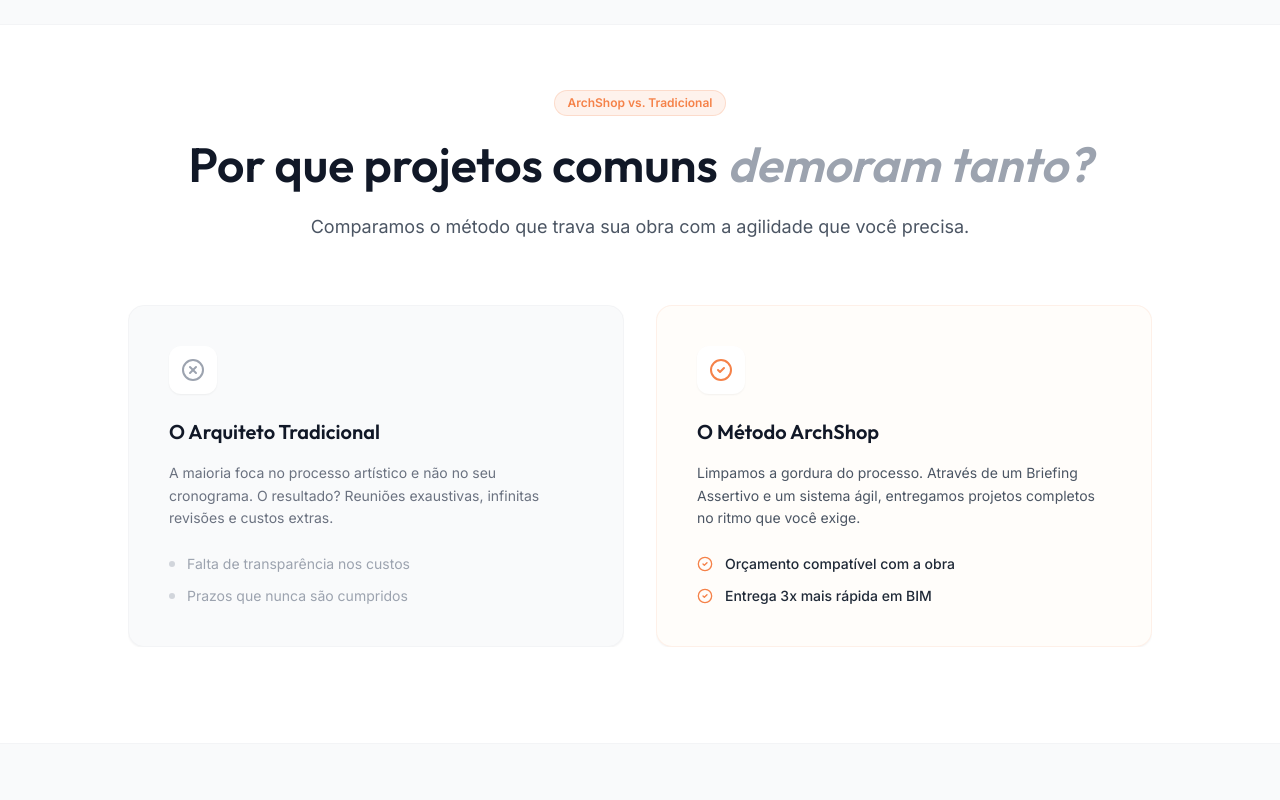
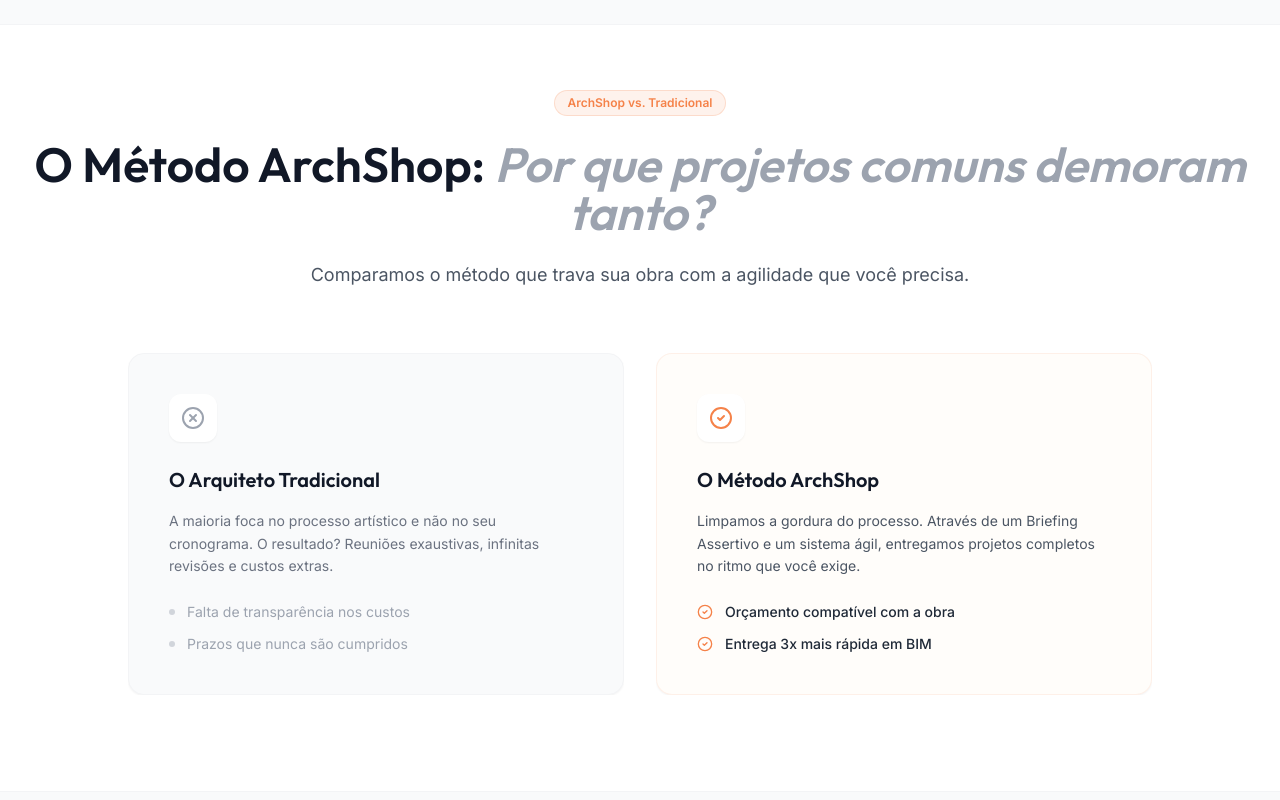
Before and after one commit to Eduardo19910319/archshop_final, a React (Vite) app: page / in a window 1280 px wide. Shown: the part 1800-2600 px from the top of the page. Built offline with nearby package versions, Linux system fonts and the light colour scheme.

Commit message:
fix: remove Reveal from core CTA and titles for guaranteed visibility

```diff
--- a/src/components/CaptureCTA.jsx
+++ b/src/components/CaptureCTA.jsx
@@ -30,7 +30,7 @@
                     </Reveal>
 
                     <div className="flex flex-col items-center justify-center relative z-10 w-full max-w-xl mx-auto">
-                        <Reveal direction="up" delay={0.3} className="w-full mb-6">
+                        <div className="w-full mb-6">
                             <div className="relative group max-w-sm mx-auto">
                                 <Mail className="absolute left-5 top-1/2 -translate-y-1/2 text-zinc-600 w-4 h-4 group-focus-within:text-archshop-orange transition-colors" />
                                 <input
@@ -39,8 +39,8 @@
                                     className="w-full bg-white/5 border border-white/10 rounded-xl py-4 pl-12 pr-6 text-white focus:outline-none focus:border-archshop-orange transition-all placeholder:text-zinc-600 font-medium text-base text-center md:text-left shadow-inner shadow-black/20"
                                 />
                             </div>
-                        </Reveal>
-                        <Reveal direction="up" delay={0.4} className="w-full">
+                        </div>
+                        <div className="w-full">
                             <div className="flex flex-col sm:flex-row items-center justify-center gap-4">
                                 <button className="w-full sm:w-auto min-w-[200px] bg-archshop-orange hover:bg-orange-600 text-white font-bold py-4 px-8 rounded-xl transition-all flex items-center justify-center gap-2 group shadow-xl shadow-orange-950/20 text-sm md:text-base uppercase tracking-wider">
                                     Quero meu Guia <ArrowRight size={18} className="group-hover:translate-x-1 transition-transform" />
@@ -49,7 +49,7 @@
                                     Falar com Especialista
                                 </button>
                             </div>
-                        </Reveal>
+                        </div>
                     </div>
 
                     <Reveal direction="up" delay={0.5}>
--- a/src/components/PainPoints.jsx
+++ b/src/components/PainPoints.jsx
@@ -7,21 +7,15 @@
     <section className="w-full pt-16 pb-24 bg-white relative">
       <div className="container mx-auto px-4 sm:px-6 max-w-7xl relative z-10">
         <div className="text-center mb-16">
-          <Reveal direction="up">
           <div className="inline-flex items-center gap-2 px-3 py-1 rounded-full bg-archshop-orange/10 border border-archshop-orange/20 text-archshop-orange text-xs font-semibold mb-6">
             ArchShop vs. Tradicional
           </div>
-          </Reveal>
-          <Reveal direction="up" delay={0.1}>
           <h2 className="text-3xl lg:text-5xl font-semibold text-gray-900 mb-6 font-outfit uppercase-none">
-              Por que projetos comuns <span className="text-gray-400 italic">demoram tanto?</span>
+            O Método ArchShop: <span className="text-gray-400 italic">Por que projetos comuns demoram tanto?</span>
           </h2>
-          </Reveal>
-          <Reveal direction="up" delay={0.2}>
           <p className="text-gray-600 text-lg leading-relaxed max-w-2xl mx-auto">
             Comparamos o método que trava sua obra com a agilidade que você precisa.
           </p>
-          </Reveal>
         </div>
 
         <div className="grid md:grid-cols-2 gap-8 max-w-5xl mx-auto">
```
Lines whose indentation alone changed are shown as unchanged.
